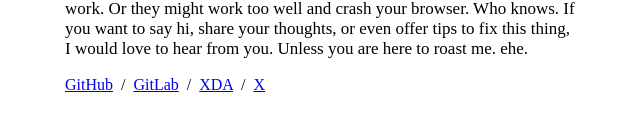
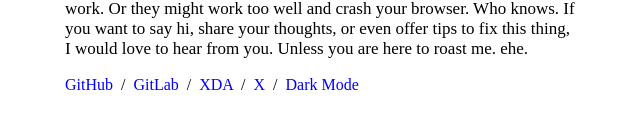
Before and after one commit to neroices/slce.moe, a plain HTML site: page index.html in a window 1280 px wide. Shown: the part 631-762 px from the top of the page, 319-959 px from the left. Drawn offline with Linux system fonts and the light colour scheme.

Commit message:
Add dark mode

```diff
--- a/index.html
+++ b/index.html
@@ -10,14 +10,37 @@
             font-family: "Times New Roman", Times, serif;
         }
         body {
+            background-color: #fff;
+            color: #000;
             margin-left: 30%;
             margin-right: 30%;
             margin-top: 8%;
             margin-bottom: 8%;
+            transition:
+                background-color 0.4s,
+                color 0.4s;
+        }
+
+        a {
+            text-decoration: none;
+        }
+
+        a:link,
+        a:visited {
+            color: blue;
+        }
+
+        a:hover {
+            color: red;
         }
 
         p {
             font-size: 17px;
+        }
+
+        .dark-mode {
+            background-color: #121212;
+            color: #f1f1f1;
         }
 
         @media (max-width: 1024px) {
@@ -81,6 +104,18 @@
         <a href="https://gitlab.com/neroices">GitLab</a> &nbsp;/&nbsp;
         <a href="https://xdaforums.com/m/alicization.10996241/">XDA</a>
         &nbsp;/&nbsp;
-        <a href="https://x.com/letsmakeices">X</a>
+        <a href="https://x.com/letsmakeices">X</a> &nbsp;/&nbsp;
+        <a href="#" class="toggle" onclick="toggleDarkMode()">Dark Mode</a>
+
+        <script>
+            function toggleDarkMode() {
+                document.body.classList.toggle("dark-mode");
+
+                const toggleText = document.body.classList.contains("dark-mode")
+                    ? "Light Mode"
+                    : "Dark Mode";
+                document.querySelector(".toggle").textContent = toggleText;
+            }
+        </script>
     </body>
 </html>
```
